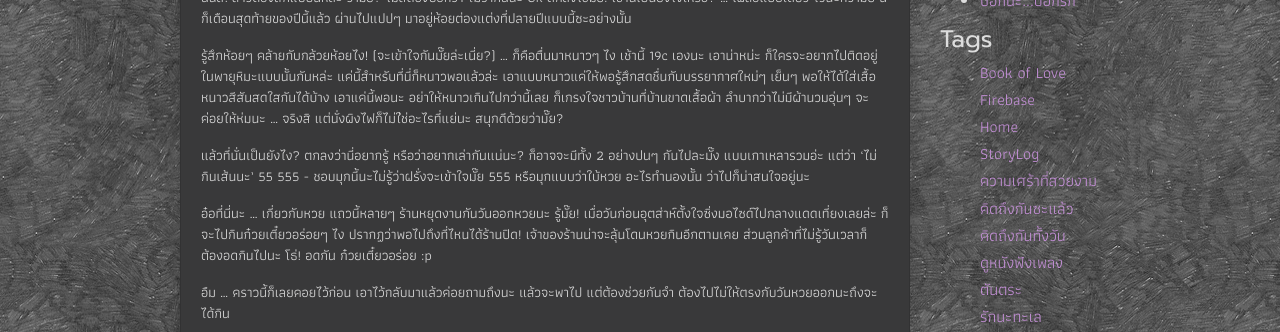
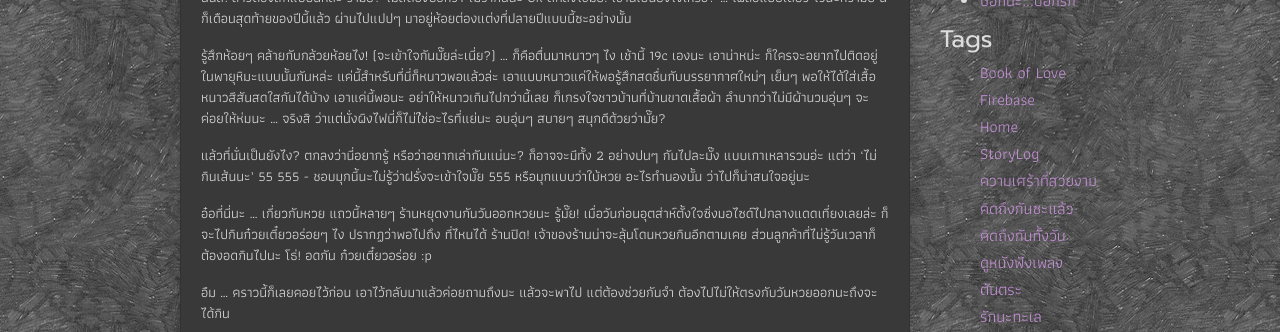
Before and after one commit to sdeehub/love, a Jekyll site: the page built from _posts/2019-12-05-i-am-here-today.md, in a window 1280 px wide and 900 px high. Shown: the part 236-568 px from the top of the window. Built offline with Jekyll 4.4.1, drawn with Linux system fonts in a browser that asks for light colours; comment, search, counter and statistics services are not loaded.

Commit message:
space correct

```diff
--- a/_posts/2019-12-05-i-am-here-today.md
+++ b/_posts/2019-12-05-i-am-here-today.md
@@ -11,11 +11,11 @@ comments: true
 
 นั่นสิ! สาวต๊องส์ก็แบบนี้หล่ะ ว่ามั๊ย? ไม่สิต้องบอกว่า ไม่ว่ากันนะ Ok ตกลงใช่มั๊ย! เช้านี้เป็นยังไงเหรอ? ... เผลอแปปเดียว ไวนะก็ว่ามั๊ย นี่ก็เดือนสุดท้ายของปีนี้แล้ว ผ่านไปแปปๆ มาอยู่ห้อยต่องแต่งที่ปลายปีแบบนี้ซะอย่างนั้น
 
-รู้สึกห้อยๆ คล้ายกับกล้วยห้อยไง! (จะเข้าใจกันมั๊ยล่ะเนี่ย?) ... ก็คือตื่นมาหนาวๆ ไง เช้านี้ 19c เองนะ เอาน่าหน่ะ ก็ใครจะอยากไปติดอยู่ในพายุหิมะแบบนั้นกันหล่ะ แค่นี้สำหรับที่นี่ก็หนาวพอแล้วล่ะ เอาแบบหนาวแค่ให้พอรู้สึกสดชื่นกับบรรยากาศใหม่ๆ เย็นๆ พอให้ได้ใส่เสื้อหนาวสีสันสดใสกันได้บ้าง เอาแค่นี้พอนะ อย่าให้หนาวเกินไปกว่านี้เลย ก็เกรงใจชาวบ้านที่บ้านขาดเสื้อผ้า ลำบากว่าไม่มีผ้านวมอุ่นๆ จะค่อยให้ห่มนะ ... จริงสิ แต่นั่งผิงไฟก็ไม่ใ่ช่อะไรที่แย่นะ สนุกดีด้วยว่ามั๊ย?
+รู้สึกห้อยๆ คล้ายกับกล้วยห้อยไง! (จะเข้าใจกันมั๊ยล่ะเนี่ย?) ... ก็คือตื่นมาหนาวๆ ไง เช้านี้ 19c เองนะ เอาน่าหน่ะ ก็ใครจะอยากไปติดอยู่ในพายุหิมะแบบนั้นกันหล่ะ แค่นี้สำหรับที่นี่ก็หนาวพอแล้วล่ะ เอาแบบหนาวแค่ให้พอรู้สึกสดชื่นกับบรรยากาศใหม่ๆ เย็นๆ พอให้ได้ใส่เสื้อหนาวสีสันสดใสกันได้บ้าง เอาแค่นี้พอนะ อย่าให้หนาวเกินไปกว่านี้เลย ก็เกรงใจชาวบ้านที่บ้านขาดเสื้อผ้า ลำบากว่าไม่มีผ้านวมอุ่นๆ จะค่อยให้ห่มนะ ... จริงสิ ว่าแต่นั่งผิงไฟนี่ก็ไม่ใ่ช่อะไรที่แย่นะ อบอุ่นๆ สบายๆ สนุกดีด้วยว่ามั๊ย?
 
 แล้วที่นั่นเป็นยังไง? ตกลงว่านี่อยากรู้ หรือว่าอยากเล่ากันแน่นะ? ก็อาจจะมีทั้ง 2 อย่างปนๆ กันไปละมั๊ง แบบเกาเหลารวมอ่ะ แต่ว่า 'ไม่กินเส้นนะ' 55 555 - ชอบมุกนี้นะไม่รู้ว่าฝรั่งจะเข้าใจมั๊ย 555 หรือมุกแบบว่าใบ้หวย อะไรทำนองนั้น ว่าไปก็น่าสนใจอยู่นะ
 
-อ๋อที่นี่นะ ... เกี่ยวกับหวย แถวนี้หลายๆ ร้านหยุดงานกันวันออกหวยนะ รู้มั๊ย! เมื่อวันก่อนอุตส่าห์ตั้งใจซิ่งมอไซด์ไปกลางแดดเที่ยงเลยล่ะ ก็จะไปกินก๋วยเตี๋ยวอร่อยๆ ไง ปรากฏว่าพอไปถึงที่ไหนได้ร้านปิด! เจ้าของร้านน่าจะลุ้นโดนหวยกินอีกตามเคย ส่วนลูกค้าที่ไม่รู้วันเวลาก็ต้องอดกินไปนะ โธ่! อดกัน ก๋วยเตี๋ยวอร่อย :p
+อ๋อที่นี่นะ ... เกี่ยวกับหวย แถวนี้หลายๆ ร้านหยุดงานกันวันออกหวยนะ รู้มั๊ย! เมื่อวันก่อนอุตส่าห์ตั้งใจซิ่งมอไซด์ไปกลางแดดเที่ยงเลยล่ะ ก็จะไปกินก๋วยเตี๋ยวอร่อยๆ ไง ปรากฏว่าพอไปถึง ที่ไหนได้ ร้านปิด! เจ้าของร้านน่าจะลุ้นโดนหวยกินอีกตามเคย ส่วนลูกค้าที่ไม่รู้วันเวลาก็ต้องอดกินไปนะ โธ่! อดกัน ก๋วยเตี๋ยวอร่อย :p
 
 อืม ... คราวนี้ก็เลยคอยไว้ก่อน เอาไว้กลับมาแล้วค่อยถามถึงนะ แล้วจะพาไป แต่ต้องช่วยกันจำ ต้องไปไม่ให้ตรงกับวันหวยออกนะถึงจะได้กิน
 
```
